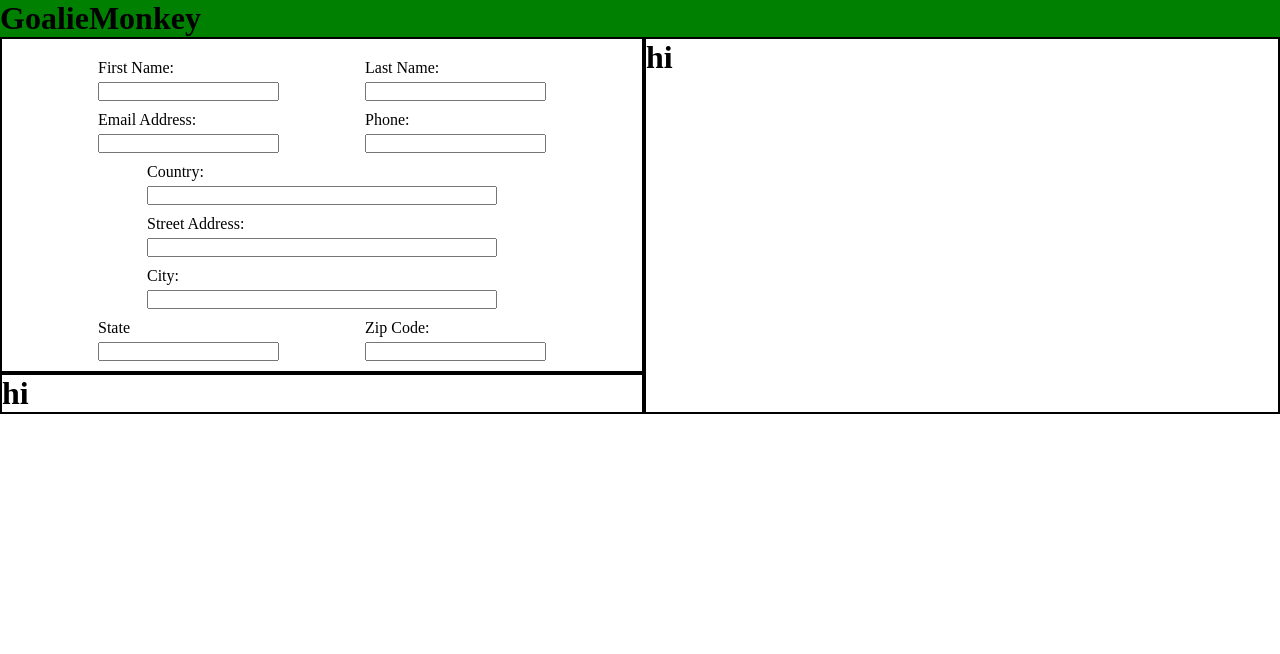
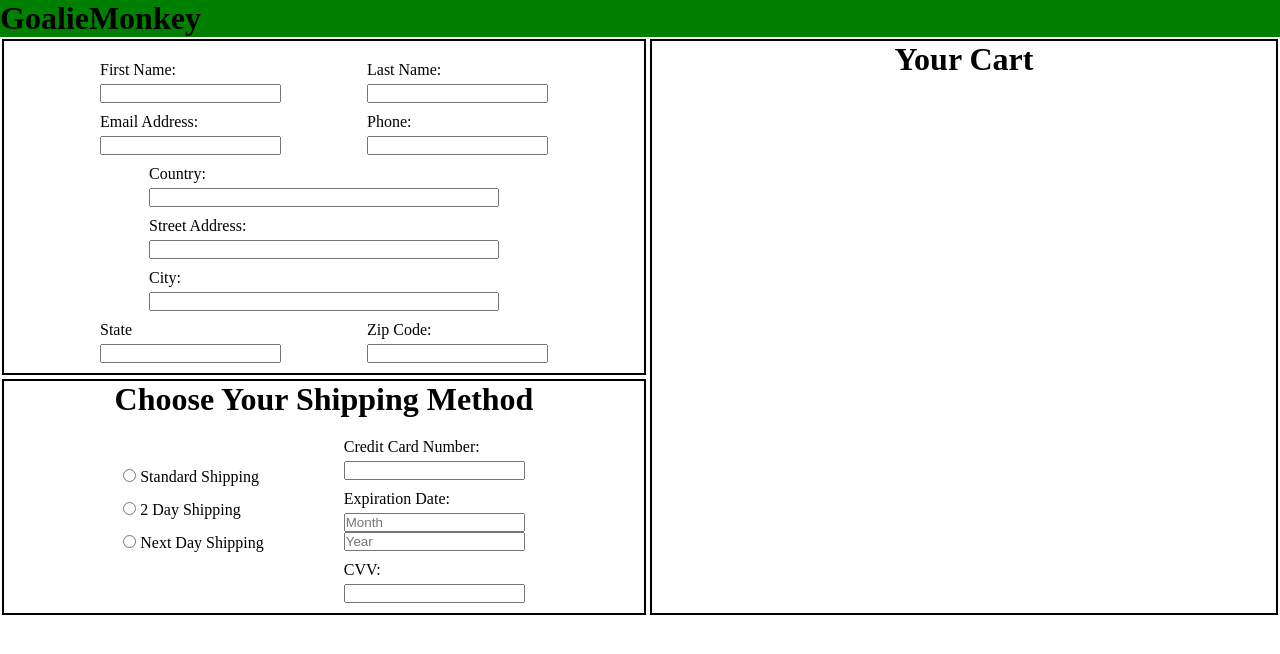
Before and after one commit to ccecott/UI-day2, a plain HTML site: page index.html in a window 1280 px wide. Drawn offline with Linux system fonts and the light colour scheme.

Commit message:
bare bones forms and layout, onto styling

```diff
--- a/index.html
+++ b/index.html
@@ -57,11 +57,35 @@
                 </form>
             </div>
             <div class="shipping">
-                <h1>hi</h1>
+                <h1>Choose Your Shipping Method</h1>
+                <form class="shipping-form">
+                    <div class="ship">
+                        <label for="standard">
+                            <input class="radio" type="radio" name="shipping" value="standard" id="standard"> Standard
+                            Shipping
+                        </label>
+                        <label for="2day">
+                            <input class="radio" type="radio" name="shipping" value="2day" id="2day"> 2 Day Shipping
+                        </label>
+                        <label for="next">
+                            <input class="radio" type="radio" name="shipping" value="next" id="next"> Next Day Shipping
+                        </label>
+                    </div>
+
+                    <div class="info">
+                        <label for="card">Credit Card Number:</label>
+                        <input type="text" id="card">
+                        <label for="exp">Expiration Date:</label>
+                        <input type="text" id="exp" placeholder="Month">
+                        <input type="text" id="exp" placeholder="Year">
+                        <label for="cvv">CVV:</label>
+                        <input type="text" id="cvv">
+                    </div>
+                </form>
             </div>
         </div>
         <div class="cart">
-            <h1>hi</h1>
+            <h1 class="cart-h1">Your Cart</h1>
         </div>
     </div>
 </body>
--- a/style.css
+++ b/style.css
@@ -6,6 +6,7 @@ header {
     background-color: green;
 }
 
+
 .checkout-content {
     display: flex;
 }
@@ -13,11 +14,13 @@ header {
     display: flex;
     flex-direction: column;
 }
+/* This section is only the credit form */
 .credit {
     /* height: 50vh; */
     border: 2px solid black;
     flex: 1;
     width: 50vw;
+    margin: 2px;
 }
 .cc {
 
@@ -84,3 +87,37 @@ input {
     border: 2px solid black;
     flex: 1;
 }
+
+/* This section is for the shipping */
+.shipping {
+   margin: 2px;
+    display: flex;
+    flex-direction: column;
+    align-items: center;
+}
+.shipping-form {
+
+    display: flex;
+    flex-direction: row;
+
+
+}
+.ship {
+    display: flex;
+    flex-direction: column;
+    padding: 40px 10px 10px 10px;
+    margin-right: 40px;
+}
+.info {
+    display: flex;
+    flex-direction: column;
+    padding: 10px;
+    margin-left: 20px;
+}
+
+/* this is for the cart */
+.cart {
+    display: flex;
+    justify-content: center;
+    margin: 2px;
+}
```
